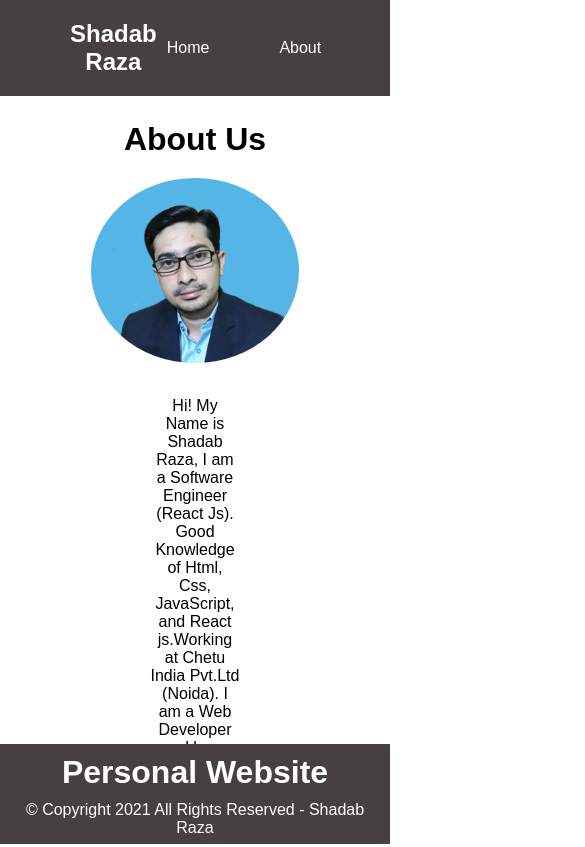
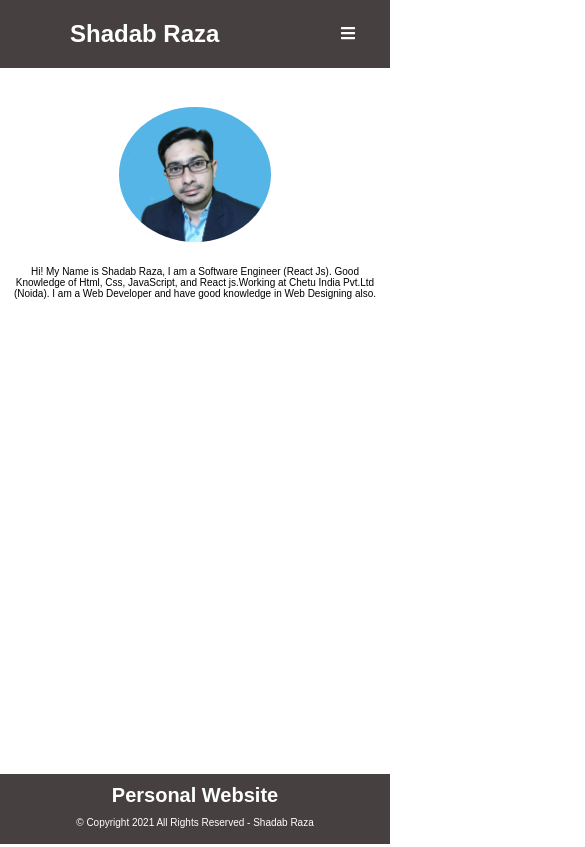
Before and after one commit to shadabraza0786/Personal-Presentation-Website, a React (Create React App) app: page /About in a window 390 px wide. Shown: the top 847 px of the page, 585 px wide, since content can reach past the window. Built offline with nearby package versions, Linux system fonts and the light colour scheme.

Commit message:
Complete Responsive

```diff
--- a/package.json
+++ b/package.json
@@ -3,6 +3,9 @@
   "version": "0.1.0",
   "private": true,
   "dependencies": {
+    "@fortawesome/fontawesome-svg-core": "^1.2.36",
+    "@fortawesome/free-solid-svg-icons": "^5.15.4",
+    "@fortawesome/react-fontawesome": "^0.1.15",
     "@testing-library/jest-dom": "^5.11.9",
     "@testing-library/react": "^11.2.5",
     "@testing-library/user-event": "^12.7.1",
--- a/src/components/Container.js
+++ b/src/components/Container.js
@@ -26,7 +26,6 @@ console.log(data)
         <div>
             <h1 className="apih">Fetching Api data</h1>
             {isLoading && <Loader/>}
-            <hr/>
             {data.map((post) => {
                 return(
                     <p className="card" key={post.id}>{post.title}</p>
--- a/src/components/Navbar.js
+++ b/src/components/Navbar.js
@@ -1,16 +1,47 @@
 import { Link } from "react-router-dom";
+import { FontAwesomeIcon } from '@fortawesome/react-fontawesome'
+import { faBars } from '@fortawesome/free-solid-svg-icons'
 
 function Navbar() {
+
+    const handleSubmit = () => {
+        document.getElementById("myDropdown").classList.toggle("show");
+    }
+
+    window.onclick = function (event) {
+        if (!event.target.matches('.dropbtn')) {
+            var dropdowns = document.getElementsByClassName("dropdown-content");
+            var i;
+            for (i = 0; i < dropdowns.length; i++) {
+                var openDropdown = dropdowns[i];
+                if (openDropdown.classList.contains('show')) {
+                    openDropdown.classList.remove('show');
+                }
+            }
+        }
+    }
+
     return (
         <nav className="navbar">
             <h1>Shadab Raza</h1>
-                <div className="links">
+            <div className="links">
+                <Link to="/Home">Home</Link>
+                <Link to="/About">About</Link>
+                <Link to="/Services">Services</Link>
+                <Link to="/Contact">Contact</Link>
+            </div>
+
+            <div className="dropdown">
+                <Link onClick={handleSubmit} className="dropbtn"><FontAwesomeIcon icon={faBars} style={{ color: 'white' }} /></Link>
+
+                <div id="myDropdown" className="dropdown-content">
                     <Link to="/Home">Home</Link>
                     <Link to="/About">About</Link>
                     <Link to="/Services">Services</Link>
                     <Link to="/Contact">Contact</Link>
+                </div>
+            </div>
 
-                </div>
         </nav>
     )
 }
--- a/src/index.css
+++ b/src/index.css
@@ -19,6 +19,8 @@ body
     align-items:center;
     padding:20px;
     margin-bottom:25px;
+    position:fixed;
+
 }
 .navbar h1
 {
@@ -36,22 +38,73 @@ body
     color:White;
     margin-right:50px
 }
+.dropbtn {
+    padding: 15px;
+    cursor: pointer;
+}
+
+.dropdown {
+    position: relative;
+
+}
+
+.dropdown-content {
+    margin-top: 25px;
+    font-size: 12px;
+    display: none;
+    position: absolute;
+    background-color:gray;
+    box-shadow: 0px 8px 16px 0px rgba(0,0,0,0.2);
+}
+
+.dropdown-content a {
+    color:white;
+    padding: 10px 10px 10px 10px;
+    text-decoration: none;
+    display: block;
+}
+
+.show {display:block;}
 .card
 {
     border:1px solid black;
     padding:10px;
+    margin-left: 10px;
+    margin-right: 10px;
 }
 .apih
 {
-    padding:10px;
+    margin-top: 50px;
+    margin-bottom: 20px;
 }
 .para1
 {
     margin:10px 150px 0px 150px;
 }
+.para2
+{
+    margin-top:10px;
+}
+.form2
+{
+    margin-bottom:20px;
+}
+.pic
+{
+    margin-top: 50px;
+    padding:20px;
+    height:225px;
+    border-radius:50%;
+}
+.abc{
+    padding-top: 100px;
+}
+.bca{
+    padding-top: 100px;
+}
 h4
 {
-    margin-top:20px;
+
     padding:10px;
     border:1px solid gray;
     max-width:500px;
@@ -80,17 +133,89 @@ h4
     padding:10px;
     text-align: center;
 }
-.para2
-{
-    margin-top:10px;
+@media only screen and (max-width: 850px){
+    .links a {
+        display:none;
+    }
+
 }
-.form2
-{
-    margin-bottom:20px;
+@media only screen and (min-width: 850px){
+    .dropdown {
+        display:none;
+    }
 }
-.pic
-{
+
+@media only screen and (max-width: 330px){
+    .homeh {
+        font-size: 20px;
+    }
+}
+@media only screen and (max-width: 300px){
+    .navbar h1 {
+        margin-left: 10px;
+    }
+    /* .footer1{
+        font-size: 10px;
+        height: 70px;
+    } */
+    /* .para1 {
+        margin: 0px 10px 0px 10px;
+        font-size: 10px;
+    } */
+    /* .pic
+    {
+    margin-top: 50px;
     padding:20px;
-    height:225px;
+    height:175px;
     border-radius:50%;
+    } */
+    h4
+    {
+
+        /* padding:5px;
+        border:1px solid gray;
+        max-width:500px;
+        margin:0 auto; */
+        margin-top:20px;
+    }
+    .abc{
+        font-size: 25px;
+        padding-top: 80px;
+    }
+    .bca{
+        font-size: 25px;
+        padding-top: 80px;
+    }
+    .apih{
+        font-size: 25px;
+        padding-top: 10px;
+    }
 }
+@media only screen and (max-width:520px){
+    h4
+    {
+        /* border:1px solid gray;
+        max-width:500px; */
+        margin-left:10px;
+        margin-right:10px;
+    }
+}
+@media only screen and (max-width: 768px){
+
+    .para1 {
+        margin: 0px 10px 0px 10px;
+        font-size: 10px;
+    }
+    .pic
+    {
+    margin-top: 50px;
+    padding:20px;
+    height:175px;
+    border-radius:50%;
+    }
+    .footer1{
+        font-size: 10px;
+        height: 70px;
+    }
+
+}
--- a/src/pages/Contact.js
+++ b/src/pages/Contact.js
@@ -3,7 +3,7 @@
 function Contact() {
     return (
         <div>
-            <h1>Contact Us</h1>
+            <h1 className="bca">Contact Us</h1>
             <h4>Mobile No: 9458691938</h4>
             <h4>Email id: shadabraza500@gmail.com</h4>
             <h4>Address: Noida Sector 58</h4>
--- a/src/pages/Home.js
+++ b/src/pages/Home.js
@@ -3,7 +3,7 @@ import Container from "../components/Container";
 function Home() {
     return (
         <div>
-            <h1>Welcome to My Home Page</h1>
+            <h1 className="homeh">Welcome Home Page</h1>
             <Container/>
         </div>
     )
--- a/src/pages/Services.js
+++ b/src/pages/Services.js
@@ -1,8 +1,8 @@
 
 function Services() {
     return (
-        <div>
-            <h1>Our Services</h1>
+        <div >
+            <h1 className="abc">Our Services</h1>
             <h4>Web Desining</h4>
             <h4>Web Development</h4>
             <h4>Web Applications</h4>
@@ -11,4 +11,4 @@ function Services() {
     )
 }
 
-export default Services
+export default Services;
```
Also changed, not shown: src/App.js (line endings or trailing spaces), src/components/Sidebar.js (deleted), 1 other file (tests, documents, lock files or other folders).
